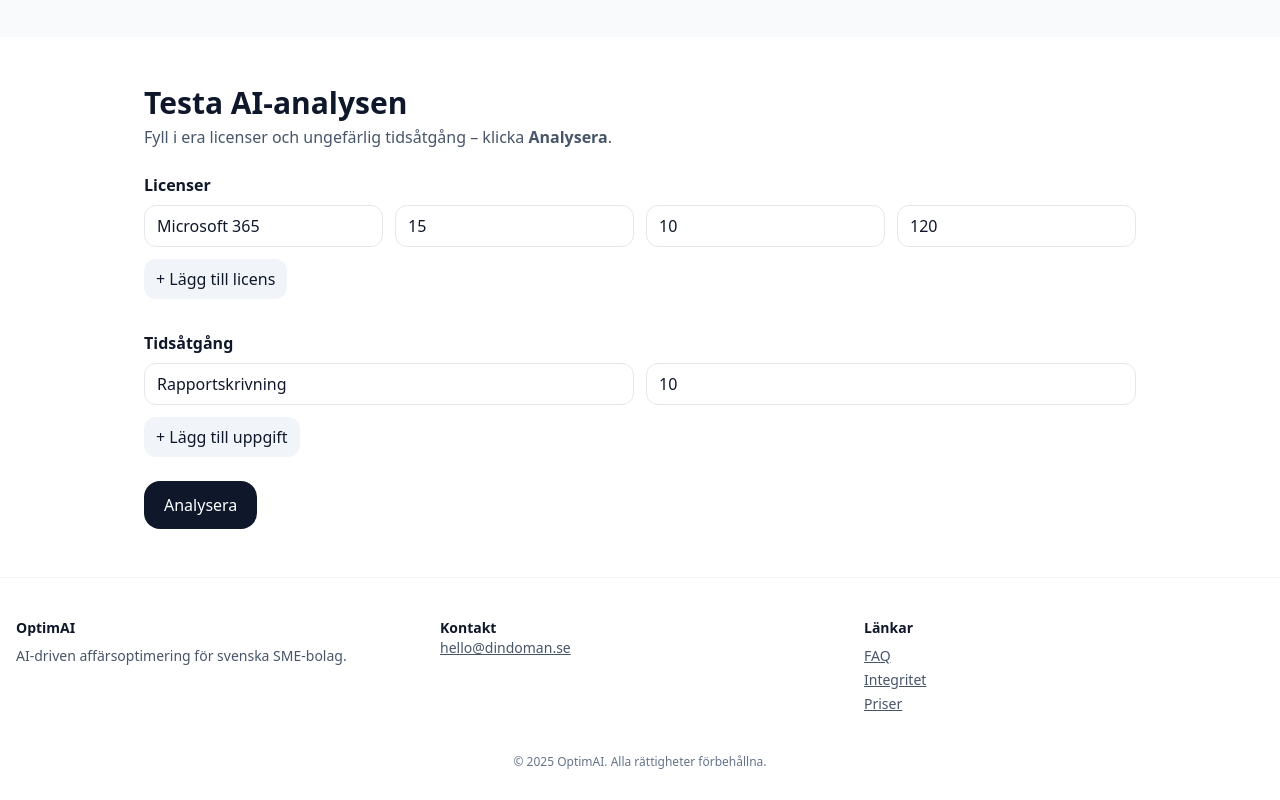
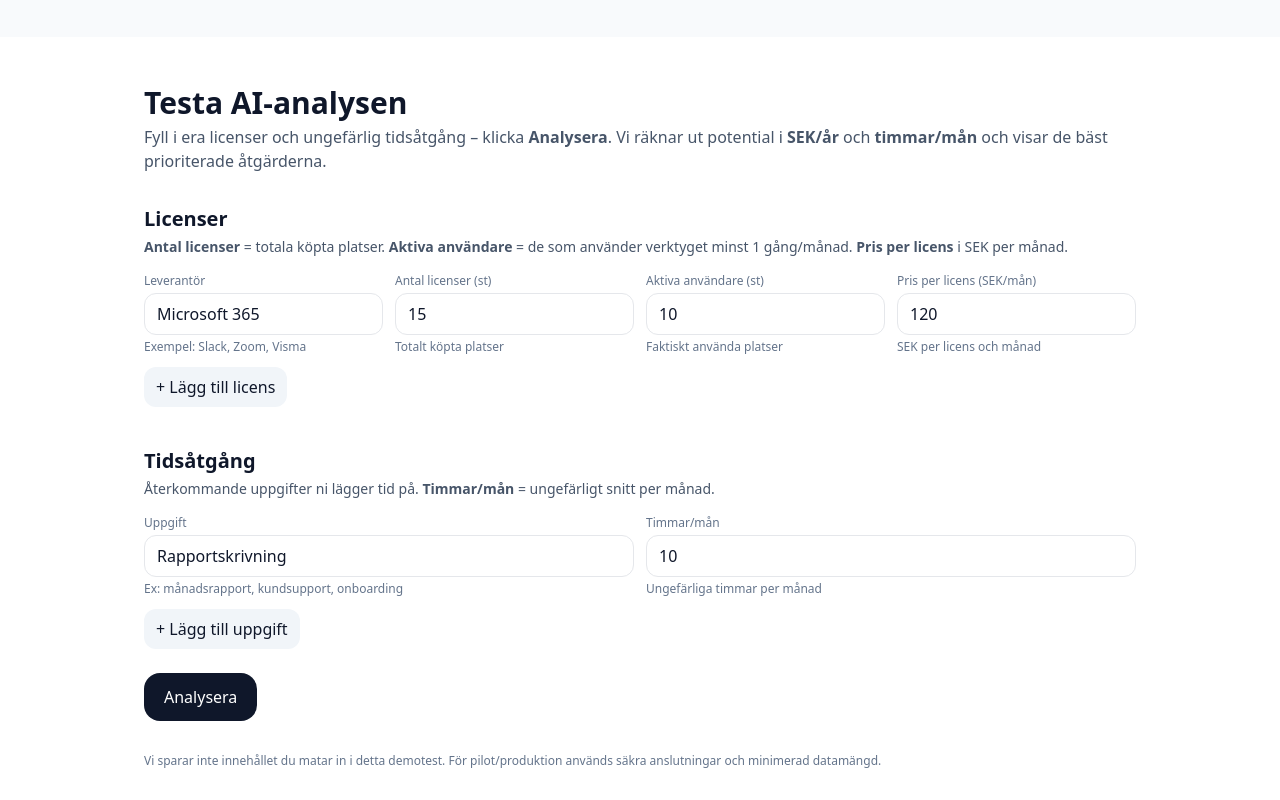
Before and after one commit to mellow1004/optimai-landing-, a React (Vite) app: page / in a window 1280 px wide. Shown: the part 4160-4960 px from the top of the page. Built offline with nearby package versions, Linux system fonts and the light colour scheme.

Commit message:
Update AnalyzeTest.jsx

```diff
--- a/src/AnalyzeTest.jsx
+++ b/src/AnalyzeTest.jsx
@@ -3,28 +3,26 @@ import React, { useMemo, useState } from "react";
 const fmt = new Intl.NumberFormat("sv-SE");
 
 export default function AnalyzeTest() {
-  // Enkel formulärdata för prospektet
+  // Enkel startdata
   const [licenses, setLicenses] = useState([
     { leverantor: "Microsoft 365", licenser: 15, aktiva: 10, pris: 120 },
   ]);
-  const [projects, setProjects] = useState([
-    { uppgift: "Rapportskrivning", timmar: 10 },
-  ]);
+  const [projects, setProjects] = useState([{ uppgift: "Rapportskrivning", timmar: 10 }]);
   const [loading, setLoading] = useState(false);
   const [err, setErr] = useState("");
   const [result, setResult] = useState(null);
 
-  // Admin-läge: visa avancerat om URL har ?admin=1
+  // Admin-läge: öppna sidan med ?admin=1 för att se rå-JSON-fält
   const admin = useMemo(
     () => typeof window !== "undefined" && window.location.search.includes("admin=1"),
     []
   );
   const [raw, setRaw] = useState(""); // endast admin
 
+  // Helpers
   const addLicense = () =>
     setLicenses((l) => [...l, { leverantor: "", licenser: 0, aktiva: 0, pris: 0 }]);
-  const addProject = () =>
-    setProjects((p) => [...p, { uppgift: "", timmar: 0 }]);
+  const addProject = () => setProjects((p) => [...p, { uppgift: "", timmar: 0 }]);
 
   const updateLicense = (i, key, val) =>
     setLicenses((l) => l.map((r, idx) => (idx === i ? { ...r, [key]: val } : r)));
@@ -51,19 +49,19 @@ export default function AnalyzeTest() {
     setErr("");
     setResult(null);
     try {
-      // Bygg payload i samma format som backend-exemplet förväntar sig
+      // Bygg payload i samma format som backend väntar sig
       const payload = {
         licenses: licenses.map((r) => ({
-          Leverantör: r.leverantor || "Okänt",
+          Leverantör: r.leverantor?.trim() || "Okänt",
           Kategori: "Programvara",
-          "Antal licenser": Number(r.licenser || 0),
-          "Aktiva användare": Number(r.aktiva || 0),
-          "Pris per licens (SEK/mån)": Number(r.pris || 0),
+          "Antal licenser": Math.max(0, Number(r.licenser || 0)),
+          "Aktiva användare": Math.max(0, Number(r.aktiva || 0)),
+          "Pris per licens (SEK/mån)": Math.max(0, Number(r.pris || 0)),
         })),
         projects: projects.map((r, i) => ({
           Projekt: `Projekt ${i + 1}`,
-          Uppgift: r.uppgift || "Uppgift",
-          "Tidsåtgång (timmar)": Number(r.timmar || 0),
+          Uppgift: r.uppgift?.trim() || "Uppgift",
+          "Tidsåtgång (timmar)": Math.max(0, Number(r.timmar || 0)),
         })),
       };
 
@@ -103,77 +101,144 @@ export default function AnalyzeTest() {
     <section id="analyze" className="mx-auto max-w-5xl px-4 py-12">
       <h2 className="text-3xl font-bold">Testa AI-analysen</h2>
       <p className="text-slate-600 mt-1">
-        Fyll i era licenser och ungefärlig tidsåtgång – klicka <b>Analysera</b>.
+        Fyll i era licenser och ungefärlig tidsåtgång – klicka <b>Analysera</b>. Vi räknar ut potential i
+        <b> SEK/år</b> och <b>timmar/mån</b> och visar de bäst prioriterade åtgärderna.
       </p>
 
-      {/* Licenser */}
-      <div className="mt-6">
-        <h3 className="font-semibold">Licenser</h3>
-        <div className="mt-2 grid gap-3">
+      {/* -------------------- Licenser -------------------- */}
+      <div className="mt-8">
+        <h3 className="text-xl font-semibold">Licenser</h3>
+        <p className="text-slate-600 text-sm mt-1">
+          <b>Antal licenser</b> = totala köpta platser. <b>Aktiva användare</b> = de som använder verktyget minst 1 gång/månad.
+          <b> Pris per licens</b> i SEK per månad.
+        </p>
+
+        {/* Kolumnrubriker */}
+        <div className="grid md:grid-cols-4 gap-3 mt-4 text-xs text-slate-500">
+          <div>Leverantör</div>
+          <div>Antal licenser (st)</div>
+          <div>Aktiva användare (st)</div>
+          <div>Pris per licens (SEK/mån)</div>
+        </div>
+
+        {/* Rader */}
+        <div className="mt-1 grid gap-3">
           {licenses.map((row, i) => (
             <div key={i} className="grid md:grid-cols-4 gap-3">
+              <div>
                 <input
-                className="px-3 py-2 border rounded-xl"
-                placeholder="Leverantör (t.ex. Microsoft 365)"
+                  className="px-3 py-2 border rounded-xl w-full"
+                  placeholder="ex. Microsoft 365"
                   value={row.leverantor}
                   onChange={(e) => updateLicense(i, "leverantor", e.target.value)}
+                  aria-label="Leverantör"
                 />
+                <div className="text-xs text-slate-500 mt-1">Exempel: Slack, Zoom, Visma</div>
+              </div>
+
+              <div>
                 <input
-                className="px-3 py-2 border rounded-xl"
+                  className="px-3 py-2 border rounded-xl w-full"
                   type="number"
-                placeholder="Antal licenser"
+                  min="0"
+                  placeholder="ex. 20"
                   value={row.licenser}
-                onChange={(e) => updateLicense(i, "licenser", e.target.value)}
+                  onChange={(e) => updateLicense(i, "licenser", Math.max(0, Number(e.target.value || 0)))}
+                  aria-label="Antal licenser"
                 />
+                <div className="text-xs text-slate-500 mt-1">Totalt köpta platser</div>
+              </div>
+
+              <div>
                 <input
-                className="px-3 py-2 border rounded-xl"
+                  className="px-3 py-2 border rounded-xl w-full"
                   type="number"
-                placeholder="Aktiva användare"
+                  min="0"
+                  placeholder="ex. 14"
                   value={row.aktiva}
-                onChange={(e) => updateLicense(i, "aktiva", e.target.value)}
+                  onChange={(e) => updateLicense(i, "aktiva", Math.max(0, Number(e.target.value || 0)))}
+                  aria-label="Aktiva användare"
                 />
+                <div className="text-xs text-slate-500 mt-1">Faktiskt använda platser</div>
+              </div>
+
+              <div>
                 <input
-                className="px-3 py-2 border rounded-xl"
+                  className="px-3 py-2 border rounded-xl w-full"
                   type="number"
-                placeholder="Pris per licens (SEK/mån)"
+                  min="0"
+                  placeholder="ex. 120"
                   value={row.pris}
-                onChange={(e) => updateLicense(i, "pris", e.target.value)}
+                  onChange={(e) => updateLicense(i, "pris", Math.max(0, Number(e.target.value || 0)))}
+                  aria-label="Pris per licens i SEK per månad"
                 />
+                <div className="text-xs text-slate-500 mt-1">SEK per licens och månad</div>
+              </div>
             </div>
           ))}
-          <button onClick={addLicense} className="w-max px-3 py-2 rounded-xl bg-slate-100 hover:bg-slate-200">
+
+          <button
+            onClick={addLicense}
+            className="w-max px-3 py-2 rounded-xl bg-slate-100 hover:bg-slate-200"
+          >
             + Lägg till licens
           </button>
         </div>
       </div>
 
-      {/* Tidsåtgång */}
-      <div className="mt-8">
-        <h3 className="font-semibold">Tidsåtgång</h3>
-        <div className="mt-2 grid gap-3">
+      {/* -------------------- Tidsåtgång -------------------- */}
+      <div className="mt-10">
+        <h3 className="text-xl font-semibold">Tidsåtgång</h3>
+        <p className="text-slate-600 text-sm mt-1">
+          Återkommande uppgifter ni lägger tid på. <b>Timmar/mån</b> = ungefärligt snitt per månad.
+        </p>
+
+        {/* Kolumnrubriker */}
+        <div className="grid md:grid-cols-2 gap-3 mt-4 text-xs text-slate-500">
+          <div>Uppgift</div>
+          <div>Timmar/mån</div>
+        </div>
+
+        {/* Rader */}
+        <div className="mt-1 grid gap-3">
           {projects.map((row, i) => (
             <div key={i} className="grid md:grid-cols-2 gap-3">
+              <div>
                 <input
-                className="px-3 py-2 border rounded-xl"
-                placeholder="Uppgift (t.ex. Rapportskrivning)"
+                  className="px-3 py-2 border rounded-xl w-full"
+                  placeholder="ex. Rapportskrivning"
                   value={row.uppgift}
                   onChange={(e) => updateProject(i, "uppgift", e.target.value)}
+                  aria-label="Uppgift"
                 />
+                <div className="text-xs text-slate-500 mt-1">Ex: månadsrapport, kundsupport, onboarding</div>
+              </div>
+
+              <div>
                 <input
-                className="px-3 py-2 border rounded-xl"
+                  className="px-3 py-2 border rounded-xl w-full"
                   type="number"
-                placeholder="Timmar per månad"
+                  min="0"
+                  placeholder="ex. 10"
                   value={row.timmar}
-                onChange={(e) => updateProject(i, "timmar", e.target.value)}
+                  onChange={(e) => updateProject(i, "timmar", Math.max(0, Number(e.target.value || 0)))}
+                  aria-label="Timmar per månad"
                 />
+                <div className="text-xs text-slate-500 mt-1">Ungefärliga timmar per månad</div>
+              </div>
             </div>
           ))}
-          <button onClick={addProject} className="w-max px-3 py-2 rounded-xl bg-slate-100 hover:bg-slate-200">
+
+          <button
+            onClick={addProject}
+            className="w-max px-3 py-2 rounded-xl bg-slate-100 hover:bg-slate-200"
+          >
             + Lägg till uppgift
           </button>
         </div>
       </div>
 
+      {/* -------------------- Actions -------------------- */}
       <div className="mt-6 flex gap-3">
         <button
           onClick={handleAnalyze}
@@ -183,7 +248,6 @@ export default function AnalyzeTest() {
           {loading ? "Analyserar…" : "Analysera"}
         </button>
 
-        {/* Admin-knappar (syns endast med ?admin=1) */}
         {admin && (
           <>
             <button onClick={loadExample} className="px-4 py-3 rounded-2xl bg-slate-100 hover:bg-slate-200">
@@ -211,7 +275,7 @@ export default function AnalyzeTest() {
         <div className="mt-4 p-3 rounded-xl border border-red-200 bg-red-50 text-red-700">{err}</div>
       )}
 
-      {/* Resultat – endast snyggt UI */}
+      {/* -------------------- Resultat -------------------- */}
       {result && (
         <div className="mt-8 grid md:grid-cols-2 gap-6">
           <div className="rounded-2xl border border-slate-200 p-4">
@@ -233,9 +297,24 @@ export default function AnalyzeTest() {
                 </li>
               ))}
             </ul>
+
+            {/* CTA efter resultat */}
+            <div className="mt-4">
+              <a
+                href="https://calendly.com/melker-lowenbrand-lmo9/30min"
+                className="inline-block px-5 py-3 rounded-2xl bg-slate-900 text-white hover:opacity-90"
+              >
+                Boka genomgång av resultat
+              </a>
+            </div>
           </div>
         </div>
       )}
+
+      {/* Integritetssnutt */}
+      <p className="mt-8 text-xs text-slate-500">
+        Vi sparar inte innehållet du matar in i detta demotest. För pilot/produktion används säkra anslutningar och minimerad datamängd.
+      </p>
     </section>
   );
 }
```
Lines whose indentation alone changed are shown as unchanged.
